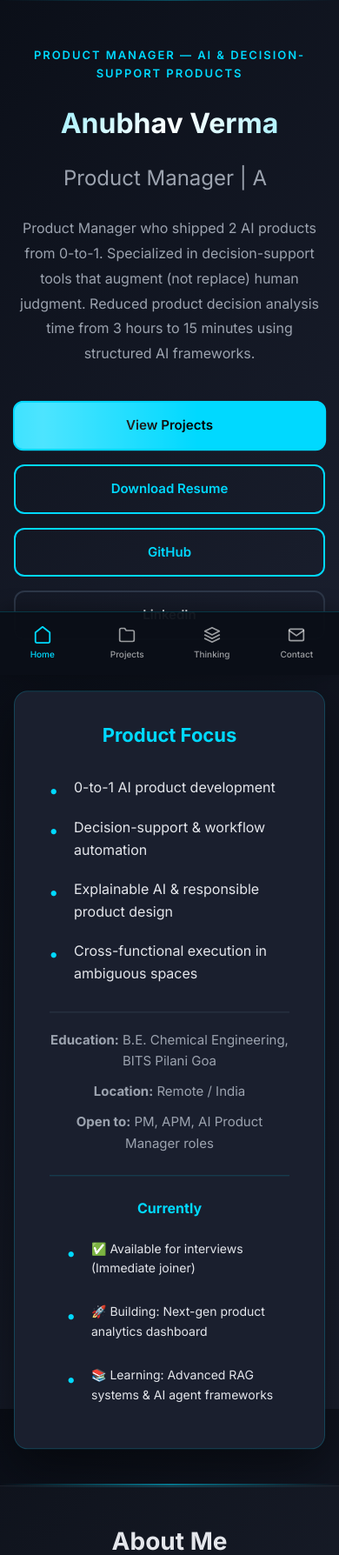
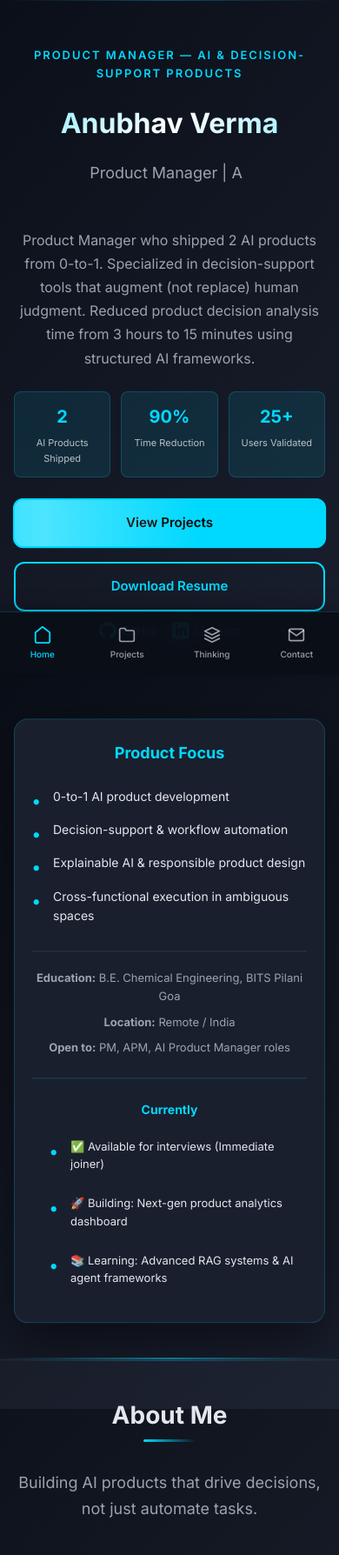
Before and after one commit to anubhav-product/Portfolio, a Flask app: page / in a window 390 px wide. Shown: the part 68-1856 px from the top of the page at 87% size. Run offline with Flask 3, Linux system fonts and the light colour scheme.

Commit message:
Improve mobile hero section: add key metrics, social links, better responsive design

```diff
--- a/static/style.css
+++ b/static/style.css
@@ -2154,6 +2154,75 @@ a, button, .card, .skill-card, .thinking-card, .presence-card {
     font-size: 42px;
   }
 
+  .hero h2 {
+    font-size: 18px;
+    line-height: 1.5;
+    min-height: 54px; /* Prevent layout shift during typing animation */
+  }
+
+  .lead {
+    font-size: 16px;
+    line-height: 1.7;
+    margin: 0 0 24px;
+  }
+
+  /* Hero stats - mobile optimized */
+  .hero-stats {
+    margin: 20px 0 24px !important;
+  }
+
+  .hero-stats > div {
+    padding: 12px 8px !important;
+  }
+
+  .hero-stats > div > div:first-child {
+    font-size: 20px !important;
+  }
+
+  .hero-stats > div > div:last-child {
+    font-size: 11px !important;
+  }
+
+  /* Social links mobile */
+  .social-links {
+    justify-content: center !important;
+    margin-top: 12px !important;
+  }
+
+  .social-links a {
+    font-size: 13px !important;
+  }
+
+  /* Hero card mobile */
+  .hero-card {
+    padding: 24px 20px;
+    margin-top: 32px;
+  }
+
+  .hero-card h3 {
+    font-size: 18px;
+    margin-bottom: 16px;
+  }
+
+  .hero-card ul li {
+    font-size: 14px;
+    padding: 8px 0;
+    padding-left: 24px;
+  }
+
+  .hero-meta {
+    font-size: 13px;
+    gap: 8px;
+  }
+
+  .currently-section h4 {
+    font-size: 14px !important;
+  }
+
+  .currently-section ul li {
+    font-size: 13px !important;
+  }
+
   .hero-grid,
   .cards,
   .skill-grid,
--- a/templates/home.html
+++ b/templates/home.html
@@ -9,15 +9,46 @@
     <div class="hero-content">
       <p class="eyebrow">Product Manager — AI & Decision-Support Products</p>
       <h1>Anubhav Verma</h1>
-      <h2 id="typed-text">Product Manager | AI &amp; Decision-Support Products</h2>
+      <h2 id="typed-text">Product Manager | AI & Decision-Support Products</h2>
       <p class="lead">
         Product Manager who shipped 2 AI products from 0-to-1. Specialized in decision-support tools that augment (not replace) human judgment. Reduced product decision analysis time from 3 hours to 15 minutes using structured AI frameworks.
       </p>
+
+      <!-- Key Metrics (Mobile-Optimized) -->
+      <div class="hero-stats" style="display: grid; grid-template-columns: repeat(3, 1fr); gap: 12px; margin: 24px 0;">
+        <div style="background: rgba(0, 217, 255, 0.1); padding: 16px 12px; border-radius: 8px; text-align: center; border: 1px solid rgba(0, 217, 255, 0.2);">
+          <div style="font-size: 24px; font-weight: 700; color: var(--primary); margin-bottom: 4px;">2</div>
+          <div style="font-size: 12px; color: rgba(255, 255, 255, 0.7);">AI Products Shipped</div>
+        </div>
+        <div style="background: rgba(0, 217, 255, 0.1); padding: 16px 12px; border-radius: 8px; text-align: center; border: 1px solid rgba(0, 217, 255, 0.2);">
+          <div style="font-size: 24px; font-weight: 700; color: var(--primary); margin-bottom: 4px;">90%</div>
+          <div style="font-size: 12px; color: rgba(255, 255, 255, 0.7);">Time Reduction</div>
+        </div>
+        <div style="background: rgba(0, 217, 255, 0.1); padding: 16px 12px; border-radius: 8px; text-align: center; border: 1px solid rgba(0, 217, 255, 0.2);">
+          <div style="font-size: 24px; font-weight: 700; color: var(--primary); margin-bottom: 4px;">25+</div>
+          <div style="font-size: 12px; color: rgba(255, 255, 255, 0.7);">Users Validated</div>
+        </div>
+      </div>
+
       <div class="button-row">
         <a class="btn btn-primary" href="{{ url_for('projects') }}">View Projects</a>
         <a class="btn btn-secondary" href="{{ url_for('static', filename='resume/resume.pdf') }}" download="Anubhav_Verma_Resume.pdf">Download Resume</a>
-        <a class="btn btn-secondary" href="https://github.com/anubhav-product" target="_blank" rel="noopener">GitHub</a>
-        <a class="btn btn-ghost" href="https://www.linkedin.com/in/anubhav-verma-746740250/" target="_blank" rel="noopener">LinkedIn</a>
+      </div>
+
+      <!-- Social Links (Visible on Mobile) -->
+      <div class="social-links" style="display: flex; gap: 16px; margin-top: 16px; justify-content: center;">
+        <a href="https://github.com/anubhav-product" target="_blank" rel="noopener" style="color: var(--primary); text-decoration: none; font-size: 14px; display: flex; align-items: center; gap: 6px;">
+          <svg width="20" height="20" viewBox="0 0 24 24" fill="currentColor">
+            <path d="M12 0c-6.626 0-12 5.373-12 12 0 5.302 3.438 9.8 8.207 11.387.599.111.793-.261.793-.577v-2.234c-3.338.726-4.033-1.416-4.033-1.416-.546-1.387-1.333-1.756-1.333-1.756-1.089-.745.083-.729.083-.729 1.205.084 1.839 1.237 1.839 1.237 1.07 1.834 2.807 1.304 3.492.997.107-.775.418-1.305.762-1.604-2.665-.305-5.467-1.334-5.467-5.931 0-1.311.469-2.381 1.236-3.221-.124-.303-.535-1.524.117-3.176 0 0 1.008-.322 3.301 1.23.957-.266 1.983-.399 3.003-.404 1.02.005 2.047.138 3.006.404 2.291-1.552 3.297-1.23 3.297-1.23.653 1.653.242 2.874.118 3.176.77.84 1.235 1.911 1.235 3.221 0 4.609-2.807 5.624-5.479 5.921.43.372.823 1.102.823 2.222v3.293c0 .319.192.694.801.576 4.765-1.589 8.199-6.086 8.199-11.386 0-6.627-5.373-12-12-12z"/>
+          </svg>
+          GitHub
+        </a>
+        <a href="https://www.linkedin.com/in/anubhav-verma-746740250/" target="_blank" rel="noopener" style="color: var(--primary); text-decoration: none; font-size: 14px; display: flex; align-items: center; gap: 6px;">
+          <svg width="20" height="20" viewBox="0 0 24 24" fill="currentColor">
+            <path d="M19 0h-14c-2.761 0-5 2.239-5 5v14c0 2.761 2.239 5 5 5h14c2.762 0 5-2.239 5-5v-14c0-2.761-2.238-5-5-5zm-11 19h-3v-11h3v11zm-1.5-12.268c-.966 0-1.75-.79-1.75-1.764s.784-1.764 1.75-1.764 1.75.79 1.75 1.764-.783 1.764-1.75 1.764zm13.5 12.268h-3v-5.604c0-3.368-4-3.113-4 0v5.604h-3v-11h3v1.765c1.396-2.586 7-2.777 7 2.476v6.759z"/>
+          </svg>
+          LinkedIn
+        </a>
       </div>
     </div>
     <div class="hero-card" aria-label="Summary card">
```
